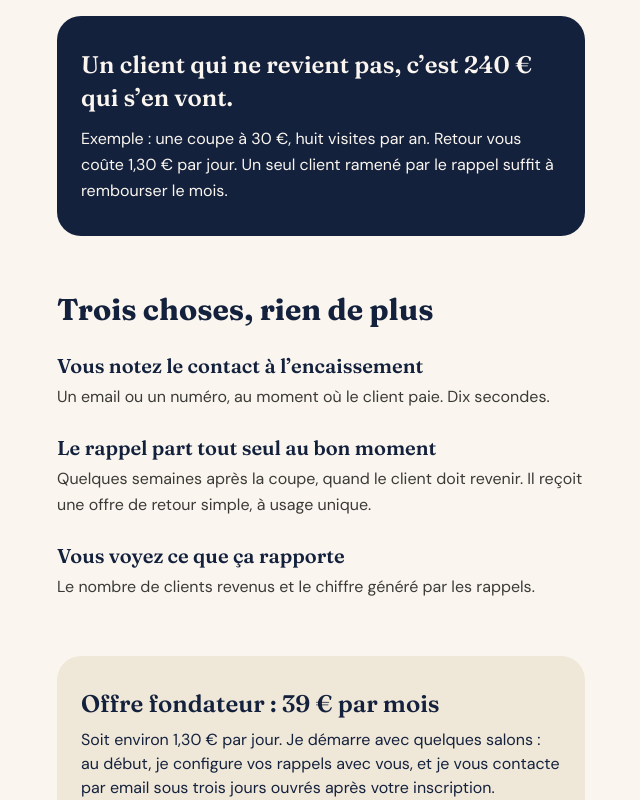
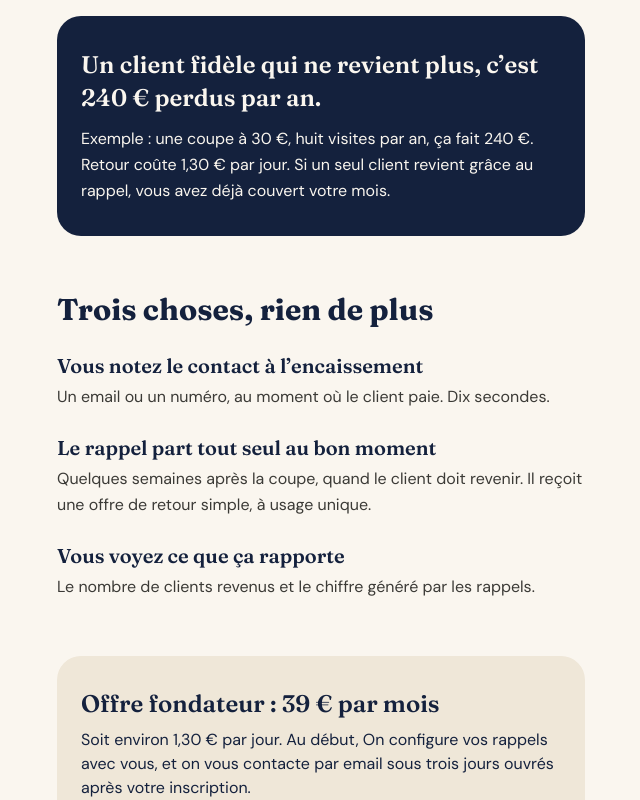
Before and after one commit to zoelba-alt/retour, a Next.js app: page / in a window 1280 px wide. Shown: the part 660-1460 px from the top of the page, without its empty margins (319-959 px from the left). Built offline with nearby package versions, Linux system fonts and the light colour scheme.

Commit message:
Update page.tsx

```diff
--- a/app/page.tsx
+++ b/app/page.tsx
@@ -98,12 +98,12 @@ export default async function Accueil({ searchParams }: Props) {
 
       <section className="mt-14 rounded-3xl bg-nuit px-6 py-8 text-creme">
         <p className="font-titre text-2xl font-semibold leading-snug">
-          Un client qui ne revient pas, c’est 240 € qui s’en vont.
+        Un client fidèle qui ne revient plus, c’est 240 € perdus par an.
         </p>
         <p className="mt-3 text-base leading-relaxed">
-          Exemple : une coupe à 30 €, huit visites par an. Retour vous coûte
-          1,30 € par jour. Un seul client ramené par le rappel suffit à
-          rembourser le mois.
+         Exemple : une coupe à 30 €, huit visites par an, ça fait 240 €. Retour
+             coûte 1,30 € par jour. Si un seul client revient grâce au rappel,
+             vous avez déjà couvert votre mois.
         </p>
       </section>
 
@@ -146,8 +146,7 @@ export default async function Accueil({ searchParams }: Props) {
           Offre fondateur : 39 € par mois
         </p>
         <p className="mt-2 text-base text-nuit">
-          Soit environ 1,30 € par jour. Je démarre avec quelques salons : au
-          début, je configure vos rappels avec vous, et je vous contacte par
+          Soit environ 1,30 € par jour. Au début, On configure vos rappels avec vous, et on vous contacte par
           email sous trois jours ouvrés après votre inscription.
         </p>
         <div className="mt-6">
```
